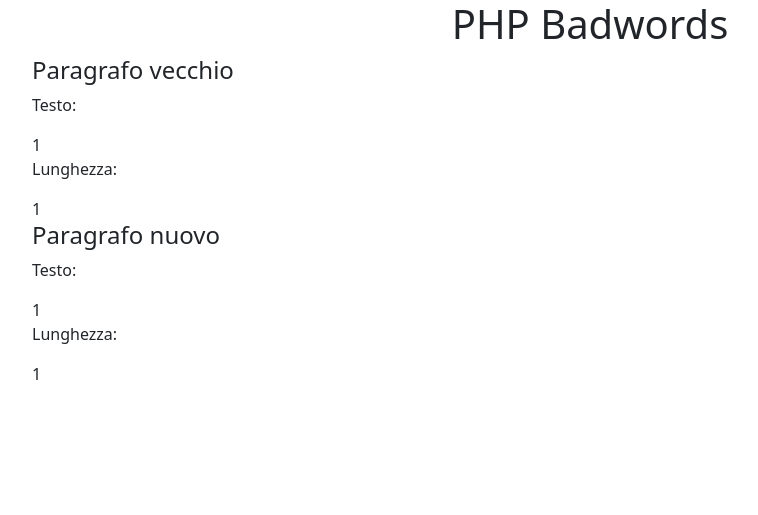
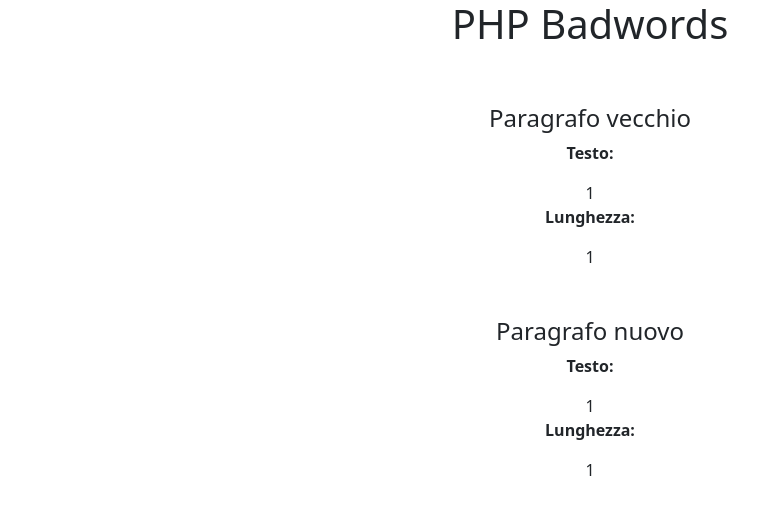
Before and after one commit to albertostizzoli/php-badwords, a PHP site: page /result.php?phrase=1 in a window 1280 px wide. Shown: the top 515 px of the page, without its empty margins (50-808 px from the left). Run offline with PHP 8.4, Linux system fonts and the light colour scheme; data that the repository does not hold is empty.

Commit message:
Modifications with Bootstrap

```diff
--- a/index.php
+++ b/index.php
@@ -11,16 +11,16 @@
     <h1 class="text-center">PHP Badwords</h1>
     <div class="container">
         <form action="./result.php" method="GET">
-            <div class="input-group">
+            <div class="input-group mt-4">
                 <span class="input-group-text">Paragrafo</span>
                 <textarea class="form-control" name="phrase"></textarea>
             </div>
-            <div class="input-group">
+            <div class="input-group mt-4">
                 <span class="input-group-text">Parola nascosta</span>
                 <input type="text" class="form-control" name="word">
             </div>
             <div>
-                <button name="submit" class="btn btn-primary">Invia</button>
+                <button name="submit" class="btn btn-primary mt-4">Invia</button>
         </form>
     </div>
 </body>
--- a/result.php
+++ b/result.php
@@ -16,19 +16,19 @@ $new_word = str_replace($word, '***', $phrase);
 </head>
 <body>
     <h1 class="text-center">PHP Badwords</h1>
-    <div class="container">
+    <div class="container text-center">
         <div class="row">
-            <div class="col-12">
-                <h4 class="text-start">Paragrafo vecchio</h4>
-                <p>Testo:</p> <?php echo $phrase ?>
-                <p>Lunghezza:</p> <?php echo strlen($phrase) ?>
+            <div class="col-12 mt-5">
+                <h4 class="text-center">Paragrafo vecchio</h4>
+                <p class="fw-bold">Testo:</p> <?php echo $phrase ?>
+                <p class="fw-bold">Lunghezza:</p> <?php echo strlen($phrase) ?>
             </div>
         </div>
         <div class="row">
-            <div class="col-12">
-                <h4 class="text-start">Paragrafo nuovo</h4>
-                <p>Testo:</p> <?php echo $new_word ?>
-                <p>Lunghezza:</p> <?php echo strlen($new_word) ?>
+            <div class="col-12 mt-5">
+                <h4 class="text-center">Paragrafo nuovo</h4>
+                <p class="fw-bold">Testo:</p> <?php echo $new_word ?>
+                <p class="fw-bold">Lunghezza:</p> <?php echo strlen($new_word) ?>
             </div>
         </div>
     </div>
```
